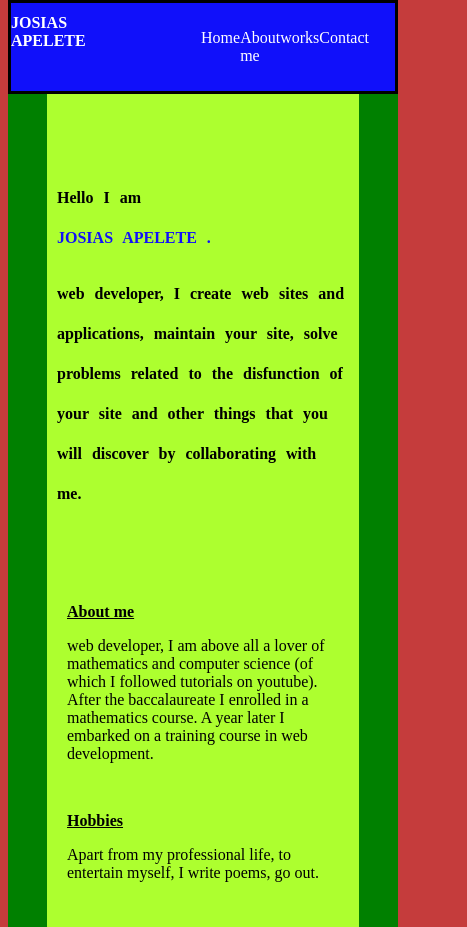
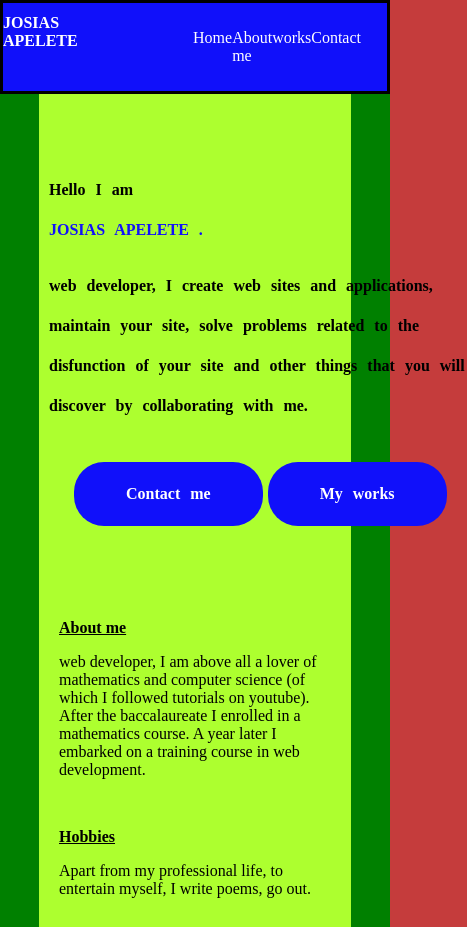
Before and after one commit to josiasapelete/portfolio, a plain HTML site: page index.html in a window 390 px wide. Shown: the top 927 px of the page, 467 px wide, since content can reach past the window. Drawn offline with Linux system fonts and the light colour scheme.

Commit message:
responsive progress probleme de bouton

```diff
--- a/index.html
+++ b/index.html
@@ -29,10 +29,10 @@
             <h3>web developer, I create web sites and applications, maintain your site, solve problems related
                 to the disfunction of your site and other things that you will discover by collaborating with me.
             </h3>
-            <!-- <div class="bouton">
+            <div class="bouton">
                 <a href="#" class="btn">Contact me</a>
                 <a href="#" class="btn">My works</a>
-            </div> -->
+            </div>
         </div>
     </section>
     <!-- =====================================================About me========================================= -->
--- a/style.css
+++ b/style.css
@@ -2,6 +2,8 @@
 
 body{
     background-color: rgb(197, 60, 60);
+    margin: 0;
+    padding: 0;
 }
 a {
     text-decoration: none;
@@ -92,7 +94,7 @@ nav a:hover{
     .btn{
         background-color:rgb(16, 16, 250);
         color: white;
-        text-decoration: none;
+        /* text-decoration: none; */
         border: 2px solid transparent;
         font-weight: bold;
         border-radius: 30px;
@@ -247,7 +249,7 @@ nav a:hover{
         background-color: blue;
         color: white;
         bottom: 5%;
-
+        margin: 10px auto;
     }
     .col3 a:hover{
         background-color:rgb(197, 60, 60) ;
@@ -291,5 +293,12 @@ nav a:hover{
         }
         .col3 div{
             flex-basis: 50%;
+
         }
+        .btn {
+             margin-left: 5px;
+            padding: 5px;
+            /* height: 10px; */
+        }
+
     }
```
